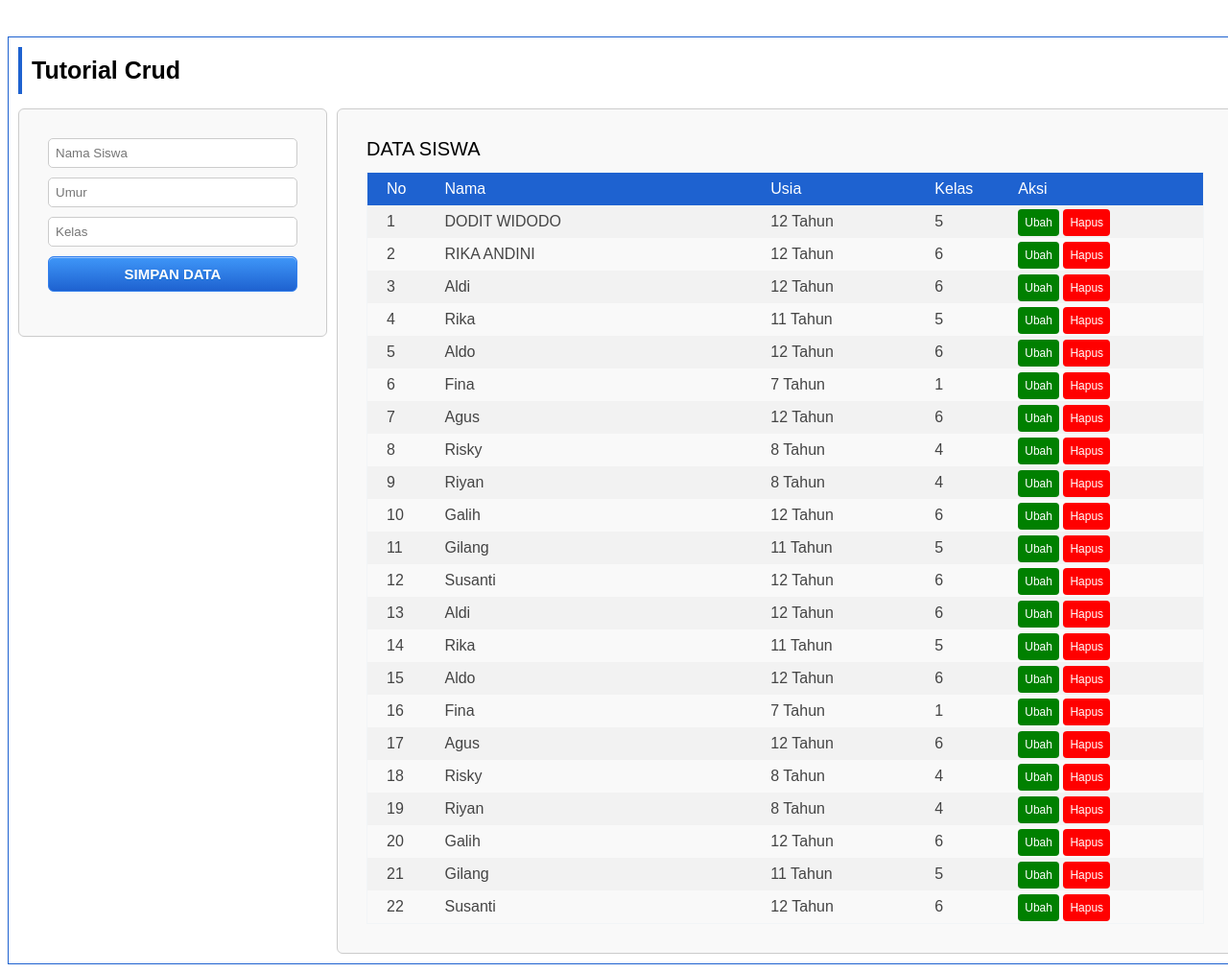
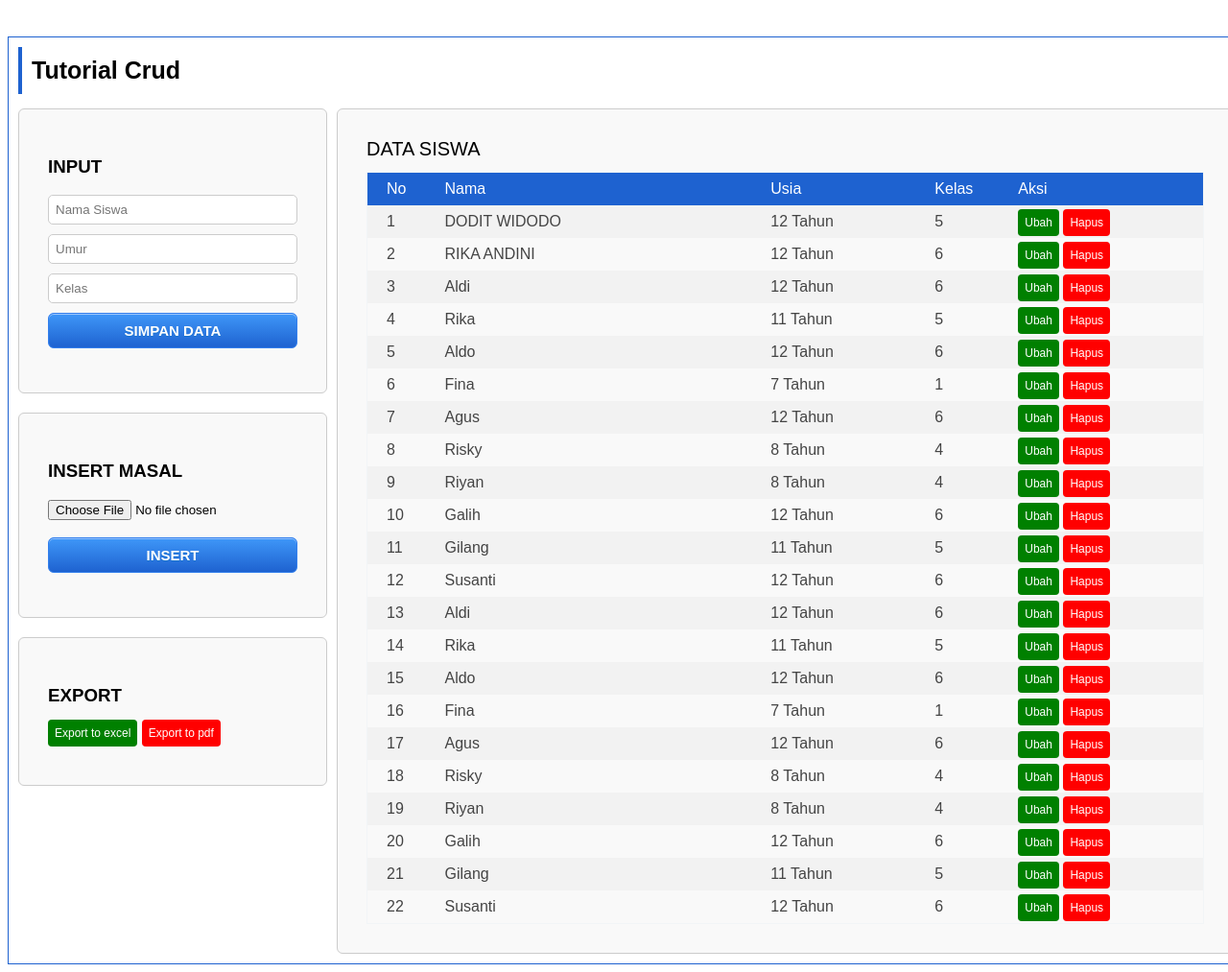
Before and after one commit to firman720/To-PDF, a PHP site: page / in a window 1280 px wide. Shown: the whole page at 96% size. Run offline with PHP 8.4, Linux system fonts and the light colour scheme; data comes from the database, SQL or seed files in the repository; data that the repository does not hold is empty.

Commit message:
Update index.php

```diff
--- a/index.php
+++ b/index.php
@@ -4,135 +4,41 @@ include"config.php";
 <html>
 <head>
 	<title>CRUD</title>
+	<link rel="stylesheet" href="css/css.css">
 </head>
-<style type="text/css">
-	.wraper{
-		margin    :0 auto;
-		border    : 1px solid #1e62d0;
-		width     : 1270px;
-		height    : auto;
-		padding   : 10px;
-		font-family: arial;
-
-	}
-	.sidebar-left{
-		border    :1px solid #ccc;
-		border-radius: 6px;
-		width     : 300px;
-		height    : auto;
-		padding   : 10px;
-		float: left;
-		background-color: #f9f9f9;
-	}
-	.sidebar-rigth{
-		border    :1px solid #ccc;
-		border-radius: 6px;
-		width     : 913px;
-		height    : auto;
-		padding   : 10px;
-		float     : left;
-		background-color: #f9f9f9;
-		margin-left: 10px;
-	}
-	.title{
-		border-left: 4px solid #1e62d0;
-		width     : 1270px;
-		height    : auto;
-		padding   : 10px;
-		font-family: arial;
-		font-weight: bold; font-size: 25px;
-		margin-bottom: 15px;
-	}
-	#title-id{
-		margin-top: 3%;
-		margin-bottom: 5px;
-	}
-	.form{
-		padding: 20px;
-	}
-	.input{
-		border :1px solid #ccc;
-		border-radius: 5px;
-		padding: 7px;
-		width: 100%;
-		margin-bottom: 10px;
-	}
-	.btn {
-		width: 100%;
-		box-shadow:inset 0px 1px 0px 0px #97c4fe;
-		background:linear-gradient(to bottom, #3d94f6 5%, #1e62d0 100%);
-		background-color:#3d94f6;
-		border-radius:6px;
-		border:1px solid #337fed;
-		display:inline-block;
-		cursor:pointer;
-		color:#ffffff;
-		font-family:Arial;
-		font-size:15px;
-		font-weight:bold;
-		padding:9px 24px;
-		text-decoration:none;
-		text-shadow:0px 1px 0px #1570cd;
-	}
-	.btn:hover {
-		background:linear-gradient(to bottom, #1e62d0 5%, #3d94f6 100%);
-		background-color:#1e62d0;
-	}
-	.btn:active {
-		position:relative;
-		top:1px;
-	}
-	.table1 {
-		margin-top:12px;
-	    font-family: sans-serif;
-	    color: #444;
-	    border-collapse: collapse;
-	    width: 100%;
-	    border: 1px solid #f2f5f7;
-	}
-
-	.table1 tr th{
-	    background: #1e62d0;
-	    color: #fff;
-	    font-weight: normal;
-	}
-
-	.table1, th, td {
-	    padding: 8px 20px;
-	    text-align: left;
-	}
-
-	.table1 tr:hover {
-	    background-color: #f5f5f5;
-	}
-
-	.table1 tr:nth-child(even) {
-	    background-color: #f2f2f2;
-	}
-	.aksi{
-		padding:7px; border-radius:4px; color:#fff;
-		font-size: 12px; text-decoration: none;
-	}
-	.red{
-		background-color: red;
-	}
-	.green{
-		background-color: green;
-	}
-</style>
 <body>
 	<div class="wraper" id="title-id">
 		<div class="title">
 			Tutorial Crud
 		</div>
 		<div class="sidebar-left">
+			<div class="card">
 				<form class="form" action="aksi.php" method="POST">
+				<h3>INPUT</h3>
 					<input type="text"   name="nama" placeholder="Nama Siswa" class="input" required><br>
 					<input type="number" name="umur" placeholder="Umur" class="input" required><br>
 					<input type="number" name="kelas" placeholder="Kelas" class="input" required><br>
 
 					<input type="submit" name="tambah" value="SIMPAN DATA" class="btn">
 				</form>
+			</div>
+			<!--  -->
+			<div class="card" style="margin-top:20px">
+				<form class="form" action="aksi.php" method="POST" enctype="multipart/form-data">
+				<h3>INSERT MASAL</h3>
+					<input type="file" name="data"><br><br>
+					<input type="submit" name="masal" value="INSERT" class="btn btn-primary mt-3">
+				</form>
+			</div>
+
+			<!--  -->
+			<div class="card" style="margin-top:20px">
+				<form class="form">
+				<h3>EXPORT</h3>
+					<a href="export/to_excel.php" class="aksi green">Export to excel</a>
+					<a href="pdf.php" class="aksi red">Export to pdf</a>
+				</form>
+			</div>
 		</div>
 		<div class="sidebar-rigth">
 			<div style="padding:20px;">
```
Lines whose indentation alone changed are shown as unchanged.
